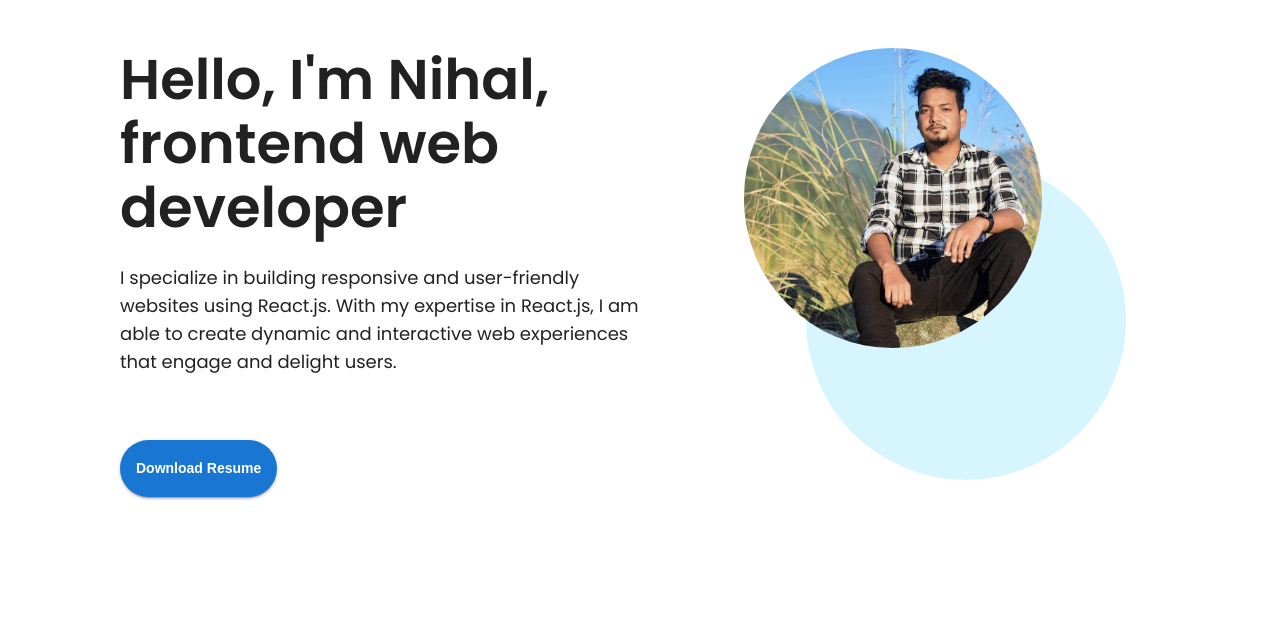
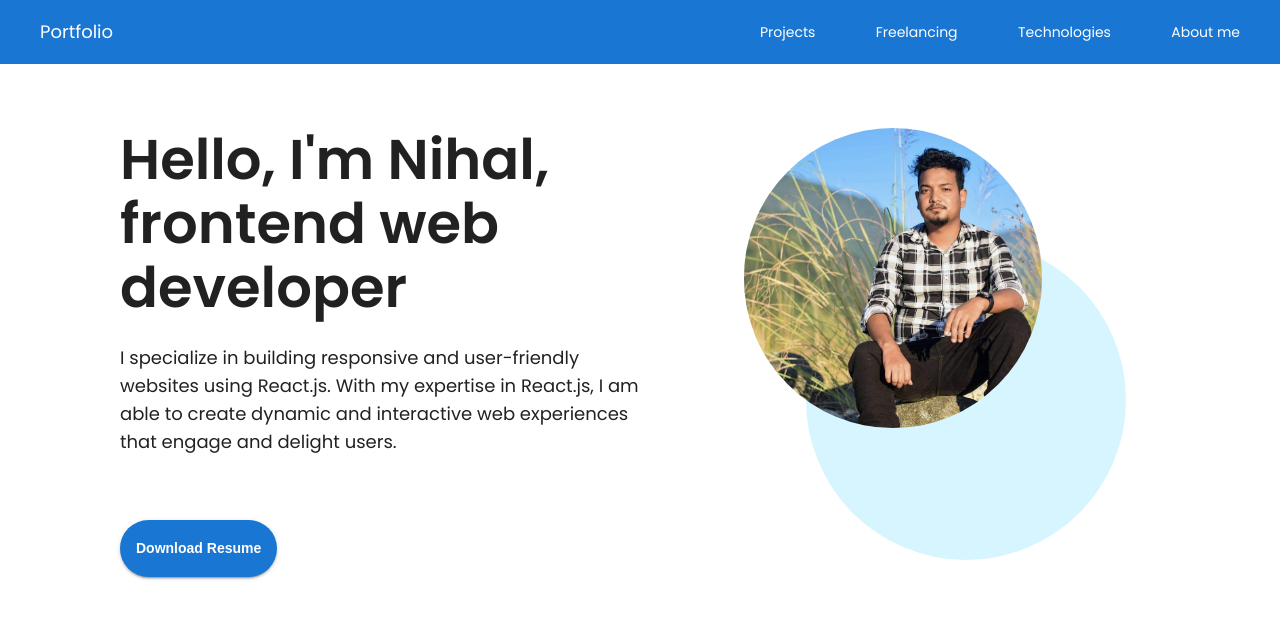
Before and after one commit to NihalP01/portfolio, a React (Create React App) app: page / in a window 1280 px wide. Shown: the top 618 px of the page. Built offline with nearby package versions, Linux system fonts and the light colour scheme.

Commit message:
added navbar

```diff
--- /dev/null
+++ b/src/components/header/Header.jsx
@@ -0,0 +1,33 @@
+import {  Toolbar } from '@mui/material';
+import React from 'react';
+import {
+  AppBarMain,
+  CustomHeaderBox,
+  HeaderMain,
+} from './header.styles';
+import { Controls } from '../controls';
+import { links } from '../../constants/headerConstants';
+
+const Header = () => {
+  return (
+    <HeaderMain>
+      <AppBarMain component="nav" elevation={0}>
+        <Toolbar sx={{ justifyContent: 'space-between' }}>
+          <Controls.BaseTypography text="Portfolio" />
+          <CustomHeaderBox>
+            {links.map((link) => (
+              <Controls.BaseTypography
+                sx={{ cursor: 'pointer' }}
+                variant="subBody"
+                key={link.id}
+                text={link.value}
+              />
+            ))}
+          </CustomHeaderBox>
+        </Toolbar>
+      </AppBarMain>
+    </HeaderMain>
+  );
+};
+
+export default Header;
--- /dev/null
+++ b/src/components/header/header.styles.js
@@ -0,0 +1,42 @@
+import { AppBar, Box, styled } from '@mui/material';
+
+export const HeaderMain = styled(Box)(({ theme }) => ({
+  '& .MuiToolbar-root': {
+    zIndex: '1 !important',
+    margin: '0 auto',
+    width: '100%',
+
+    maxWidth: '640px',
+    [theme.breakpoints.up('sm')]: {
+      maxWidth: '100%',
+    },
+    [theme.breakpoints.up('md')]: {
+      maxWidth: '736px',
+    },
+    [theme.breakpoints.up('lg')]: {
+      maxWidth: '992px',
+    },
+    [theme.breakpoints.up('xl')]: {
+      maxWidth: '1248px',
+    },
+    [theme.breakpoints.up('xxl')]: {
+      maxWidth: '1280px',
+    },
+  },
+}));
+
+export const AppBarMain = styled(AppBar)(({ theme }) => ({
+  display: 'flex',
+  boxShadow: '0px 0px 0.6px 0px',
+  width: '100%',
+  // padding: '0rem 4rem',
+  justifyContent: 'space-between',
+
+}));
+
+export const CustomHeaderBox = styled(Box)({
+  display: 'flex',
+  justifyContent: 'space-between',
+  width: '100%',
+  maxWidth: 480,
+});
--- a/src/components/index.js
+++ b/src/components/index.js
@@ -1,5 +1,7 @@
+import Header from './header/Header';
 import HeroSection from './sections/HeroSection';
 
 export const Sections = {
   HeroSection,
+  Header
 };
--- a/src/components/sections/styles.sections.js
+++ b/src/components/sections/styles.sections.js
@@ -3,7 +3,7 @@ import { Box, styled } from '@mui/material';
 export const BoxWrapper = styled(Box)(() => ({
   display: 'flex',
   width: '100%',
-  marginTop: '3rem',
+  marginTop: '8rem',
 }));
 
 export const ButtonBox = styled(Box)(() => ({
@@ -21,7 +21,7 @@ export const CircleBoxOne = styled(Box)({
   background: '#d7f5ff',
   position: 'absolute',
   padding: '10rem',
-  top: '20%',
+  top: '30%',
   left: '63%',
   borderRadius: '10rem',
   zIndex: 0,
--- /dev/null
+++ b/src/constants/headerConstants.js
@@ -0,0 +1,22 @@
+export const links = [
+  {
+    id: 0,
+    value: 'Projects',
+    link: '/projects',
+  },
+  {
+    id: 1,
+    value: 'Freelancing',
+    link: '/freelancing',
+  },
+  {
+    id: 2,
+    value: 'Technologies',
+    link: '/technologies',
+  },
+  {
+    id: 3,
+    value: 'About me',
+    link: '/about-me',
+  },
+];
--- a/src/global/theme.js
+++ b/src/global/theme.js
@@ -13,7 +13,10 @@ export const theme = createTheme({
     },
   },
   typography: {
-    headingText: {},
+    subBody: {
+      fontSize: '.875rem',
+      lineHeight: '1.25rem',
+    },
     fontFamily: {
       inter: `"Inter", sans-serif`,
     },
--- a/src/layout/Layout.jsx
+++ b/src/layout/Layout.jsx
@@ -1,8 +1,14 @@
 import React from 'react';
 import { LayoutContainer } from './layout.styles';
+import { Sections } from '../components';
 
 const Layout = ({ children }) => {
-  return <LayoutContainer>{children}</LayoutContainer>;
+  return (
+    <LayoutContainer>
+      <Sections.Header />
+      {children}
+    </LayoutContainer>
+  );
 };
 
 export default Layout;
```
